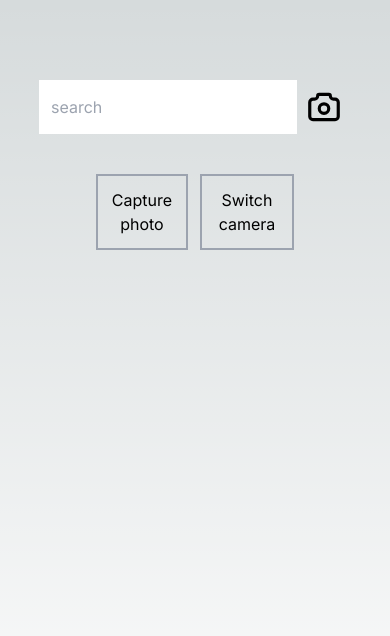
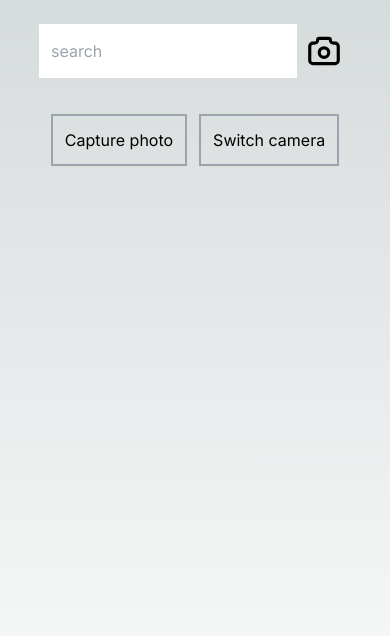
Before and after one commit to jjtech-digital/image-search, a Next.js app: page / in a window 390 px wide. Shown: the top 636 px of the page. Built offline with nearby package versions, Linux system fonts and the light colour scheme.

Commit message:
style: change padding

```diff
--- a/src/pages/index.tsx
+++ b/src/pages/index.tsx
@@ -36,7 +36,7 @@ export default function Home() {
 
   return (
     <main
-      className={`flex min-h-screen flex-col items-center justify-start gap-6 p-20 ${inter.className}`}
+      className={`flex min-h-screen flex-col items-center justify-start gap-6 p-[1.5rem] md:p-20 ${inter.className}`}
     >
       <div className="flex">
         <input
@@ -67,7 +67,7 @@ export default function Home() {
             videoConstraints={videoConstraints}
           />
         )}
-        <div className="p-4 flex gap-3">
+        <div className="my-3 flex gap-3">
           <button
             className="p-3 border-2 border-gray-400 hover:bg-slate-400"
             onClick={imgSrc ? () => setImgSrc(null) : onCapture}
```
